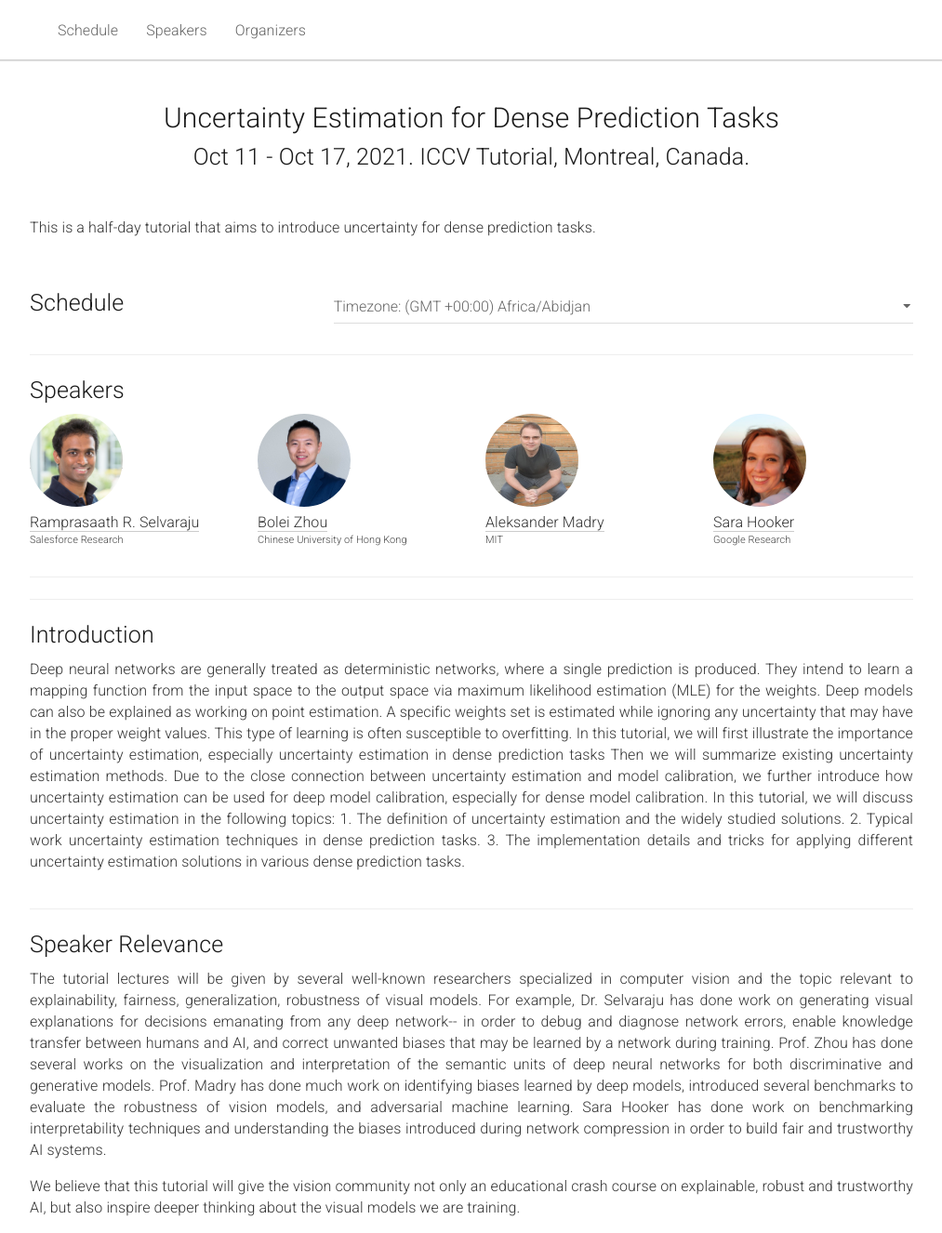
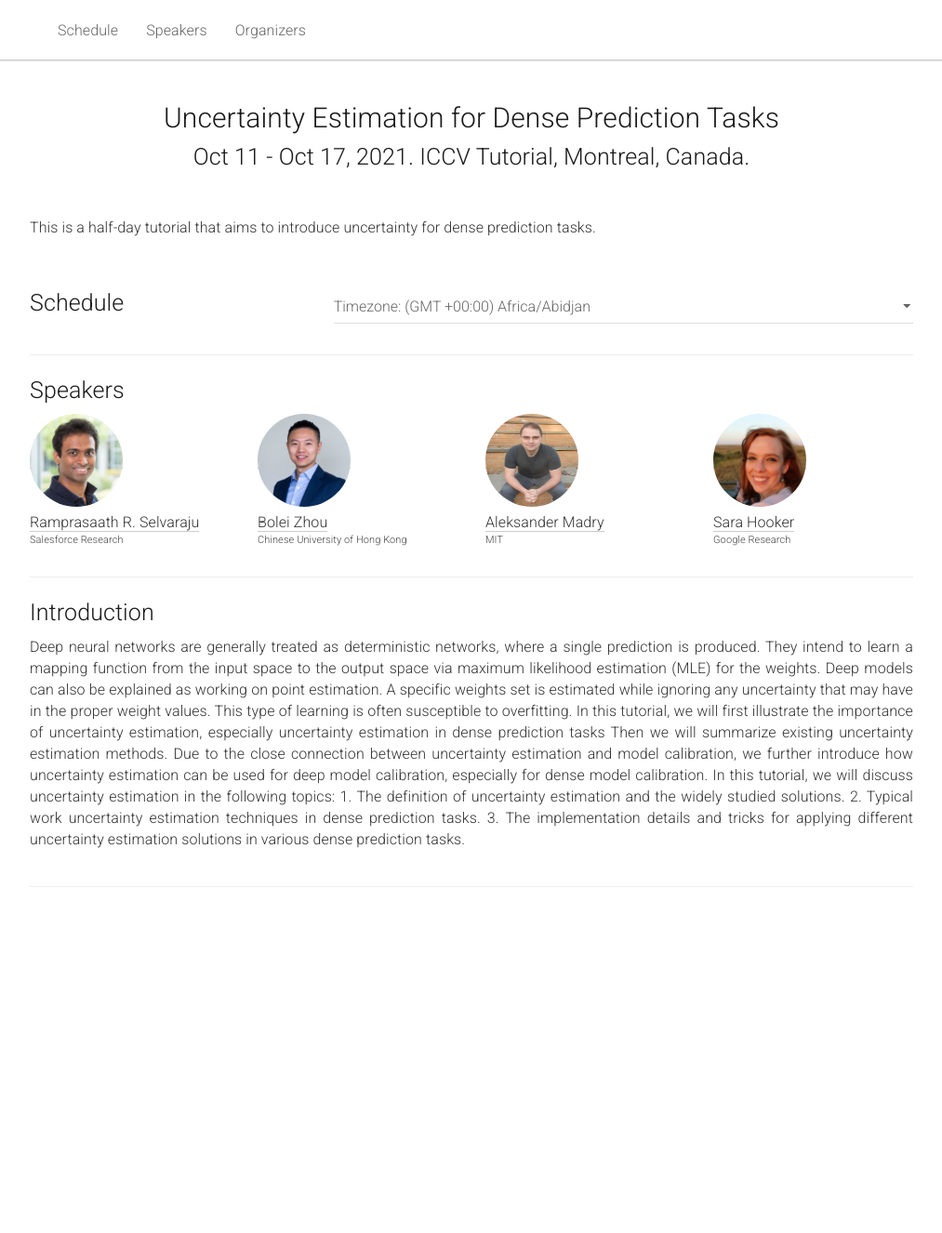
Before and after one commit to JingZhang617/uncertaintyestimation_iccv21.github.io, a Jekyll site: the page built from _pages/home.md, in a window 1280 px wide and 1326 px high. Shown: the whole window at 93% size, without its empty margins (133-1146 px from the left). Built offline with Jekyll 4.4.1, drawn with Linux system fonts in a browser that asks for light colours.

Commit message:
Update home.md

```diff
--- a/_pages/home.md
+++ b/_pages/home.md
@@ -130,7 +130,7 @@ acknowledgements: ""
   </div>
 </div> -->
 
-<hr />
+<!-- <hr /> -->
 <!-- Intro -->
 <div class="row" id="intro">
     <div class="col-xs-12">
@@ -148,7 +148,7 @@ In this tutorial, we will discuss uncertainty estimation in the following topics
 <hr />
 
 <!-- Speaker Relevance -->
-<div class="row" id="speaker">
+<!-- <div class="row" id="speaker">
     <div class="col-xs-12">
         <h2>Speaker Relevance</h2>
         <p>The tutorial lectures will be given by several well-known researchers specialized in computer vision and the topic relevant to explainability, fairness, generalization, robustness of visual models.
@@ -157,4 +157,4 @@ Sara Hooker has done work on benchmarking interpretability techniques and unders
 
 <p>We believe that this tutorial will give the vision community not only an educational crash course on explainable, robust and trustworthy AI, but also inspire deeper thinking about the visual models we are training. </p>
     </div>
-</div>
+</div> -->
```
